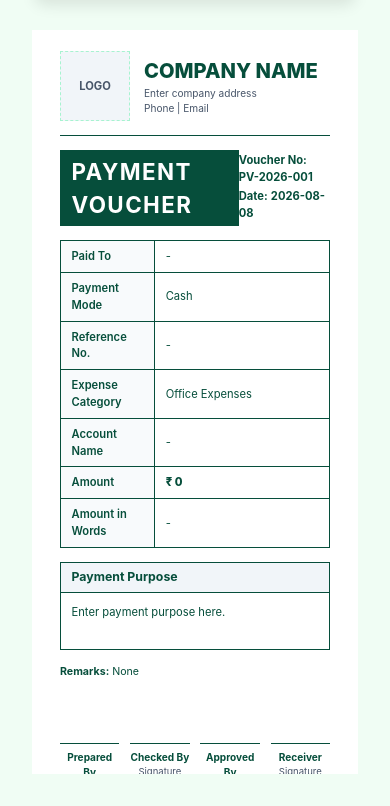
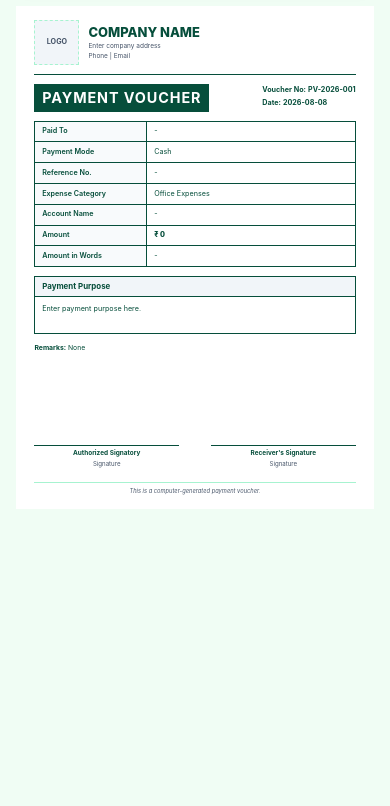
Before and after one commit to Evangeline2002/Voucher, a React (Vite) app: page / in a window 390 px wide. Shown: the part 906-1712 px from the top of the page. After the commit the page ends 1431 px from the top, so only its background shows below. Built offline with nearby package versions, Linux system fonts and the light colour scheme.

Commit message:
first commit

```diff
--- a/src/App.css
+++ b/src/App.css
@@ -388,13 +388,27 @@
 @media screen and (max-width: 1200px) {
   .main-layout {
     flex-direction: column;
+    padding: 1rem;
+    gap: 1.5rem;
   }
 }
 
 @media screen and (max-width: 768px) {
   .voucher-preview-container {
-    zoom: 0.7;
+    zoom: 0.45;
     /* Scale down for better mobile view */
+  }
+
+  .form-actions {
+    flex-direction: column;
+    width: 100%;
+    gap: 0.5rem;
+  }
+
+  .form-actions .btn {
+    width: 100%;
+    padding: 1rem;
+    font-size: 1rem;
   }
 }
 
--- a/src/App.jsx
+++ b/src/App.jsx
@@ -25,9 +25,7 @@
   purpose: '',
   remarks: '',
 
-  preparedBy: '',
-  checkedBy: '',
-  approvedBy: '',
+  authorizedBy: '',
   receiverName: ''
 };
 
--- a/src/components/SignatureSection.jsx
+++ b/src/components/SignatureSection.jsx
@@ -10,22 +10,12 @@
             <legend>Signature Details</legend>
             <div className="form-group row">
                 <div className="field">
-                    <label>Prepared By</label>
-                    <input type="text" placeholder="Name" value={data.preparedBy} onChange={e => setField('preparedBy', e.target.value)} />
+                    <label>Authorized By</label>
+                    <input type="text" placeholder="Name" value={data.authorizedBy || ''} onChange={e => setField('authorizedBy', e.target.value)} />
                 </div>
                 <div className="field">
-                    <label>Checked By</label>
-                    <input type="text" placeholder="Name" value={data.checkedBy} onChange={e => setField('checkedBy', e.target.value)} />
-                </div>
-            </div>
-            <div className="form-group row">
-                <div className="field">
-                    <label>Approved By</label>
-                    <input type="text" placeholder="Name" value={data.approvedBy} onChange={e => setField('approvedBy', e.target.value)} />
-                </div>
-                <div className="field">
-                    <label>Receiver Name</label>
-                    <input type="text" placeholder="Name" value={data.receiverName} onChange={e => setField('receiverName', e.target.value)} />
+                    <label>Receiver Signature</label>
+                    <input type="text" placeholder="Name" value={data.receiverName || ''} onChange={e => setField('receiverName', e.target.value)} />
                 </div>
             </div>
         </fieldset>
--- a/src/components/VoucherPreview.jsx
+++ b/src/components/VoucherPreview.jsx
@@ -80,24 +80,14 @@
 
                 {/* Signatures */}
                 <div className="voucher-signatures">
-                    <div className="signature-box">
+                    <div className="signature-box" style={{ width: '45%' }}>
                         <div className="sig-line"></div>
-                        <p className="sig-title">Prepared By</p>
-                        <p className="sig-name">{data.preparedBy || 'Signature'}</p>
+                        <p className="sig-title">Authorized Signatory</p>
+                        <p className="sig-name">{data.authorizedBy || 'Signature'}</p>
                     </div>
-                    <div className="signature-box">
+                    <div className="signature-box" style={{ width: '45%' }}>
                         <div className="sig-line"></div>
-                        <p className="sig-title">Checked By</p>
-                        <p className="sig-name">{data.checkedBy || 'Signature'}</p>
-                    </div>
-                    <div className="signature-box">
-                        <div className="sig-line"></div>
-                        <p className="sig-title">Approved By</p>
-                        <p className="sig-name">{data.approvedBy || 'Signature'}</p>
-                    </div>
-                    <div className="signature-box">
-                        <div className="sig-line"></div>
-                        <p className="sig-title">Receiver</p>
+                        <p className="sig-title">Receiver's Signature</p>
                         <p className="sig-name">{data.receiverName || 'Signature'}</p>
                     </div>
                 </div>
```
Also changed, not shown: 1 other file (tests, documents, lock files or other folders).
